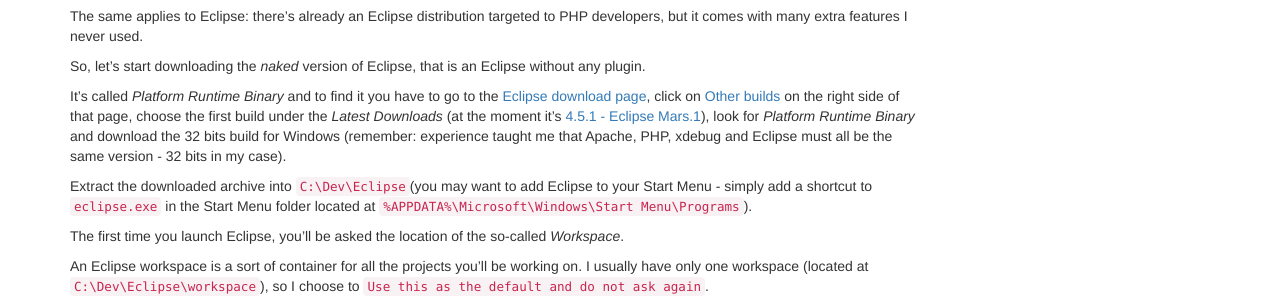
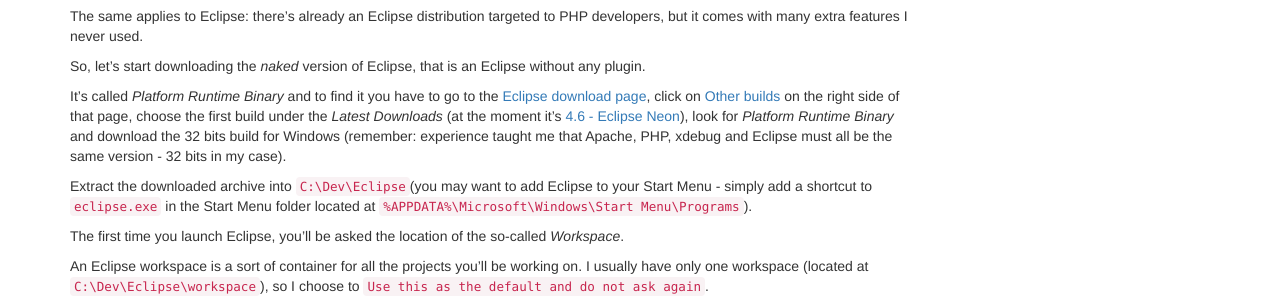
Before and after one commit to mlocati/mlocati.github.io, a Jekyll site: the page built from _articles/my-php-development-environment.md, in a window 1280 px wide and 900 px high, scrolled down 8970 px. Shown: the part 152-452 px from the top of the window. Built offline with Jekyll 4.4.1, drawn with Linux system fonts in a browser that asks for light colours.

Commit message:
Updates for Eclipse Neon release

```diff
--- a/_articles/my-php-development-environment.md
+++ b/_articles/my-php-development-environment.md
@@ -541,7 +541,7 @@
 
 So, let's start downloading the _naked_ version of Eclipse, that is an Eclipse without any plugin.
 
-It's called *Platform Runtime Binary* and to find it you have to go to the [Eclipse download page](http://www.eclipse.org/downloads/), click on [Other builds](http://download.eclipse.org/eclipse/) on the right side of that page, choose the first build under the *Latest Downloads* (at the moment it's [4.5.1 - Eclipse Mars.1](http://download.eclipse.org/eclipse/downloads/drops4/R-4.5.1-201509040015/)), look for *Platform Runtime Binary* and download the 32 bits build for Windows (remember: experience taught me that Apache, PHP, xdebug and Eclipse must all be the same version - 32 bits in my case).
+It's called *Platform Runtime Binary* and to find it you have to go to the [Eclipse download page](http://www.eclipse.org/downloads/), click on [Other builds](http://download.eclipse.org/eclipse/) on the right side of that page, choose the first build under the *Latest Downloads* (at the moment it's [4.6 - Eclipse Neon](http://download.eclipse.org/eclipse/downloads/drops4/R-4.6-201606061100/)), look for *Platform Runtime Binary* and download the 32 bits build for Windows (remember: experience taught me that Apache, PHP, xdebug and Eclipse must all be the same version - 32 bits in my case).
 
 Extract the downloaded archive into `C:\Dev\Eclipse`(you may want to add Eclipse to your Start Menu - simply add a shortcut to `eclipse.exe` in the Start Menu folder located at `%APPDATA%\Microsoft\Windows\Start Menu\Programs`).
 
```
